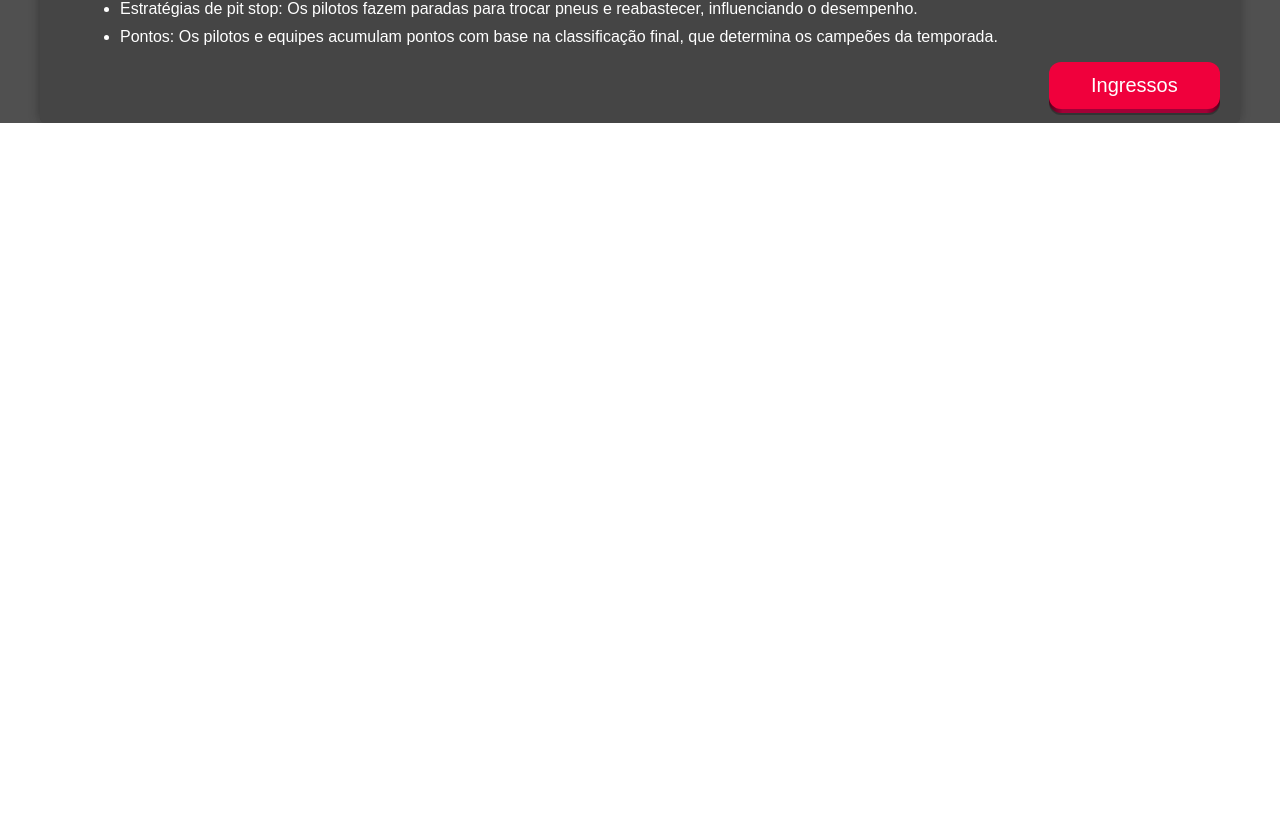
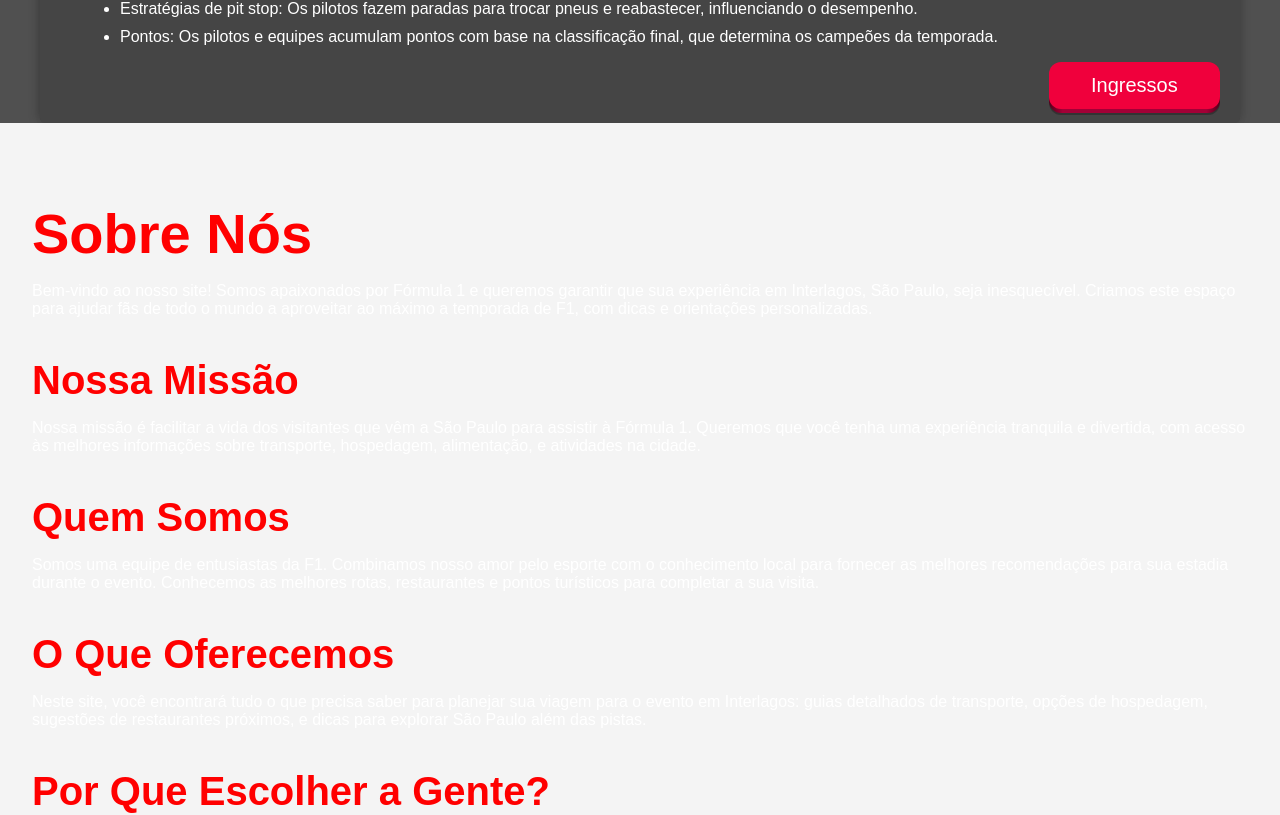
Before and after one commit to Projetos-de-Extensao/PFE_24.2_8001_I_Simblissima, a React app in the folder site_simblissima/: page / in a window 1280 px wide. Shown: the part 2960-3775 px from the top of the page. Before the commit the page ends 3083 px from the top, so only its background shows below. Built offline with nearby package versions, Linux system fonts and the light colour scheme; the HTML template or start-up script is replaced by a standard one.

Commit message:
colocando o componente sobre no site

```diff
--- a/site_simblissima/src/components/Sobre/Sobre.js
+++ /dev/null
@@ -1 +0,0 @@
-import styled from 'styled-components';
--- /dev/null
+++ b/site_simblissima/src/components/Sobre/Styles.js
@@ -0,0 +1 @@
+import styled from 'styled-components';
--- a/site_simblissima/src/components/pages/Home.jsx
+++ b/site_simblissima/src/components/pages/Home.jsx
@@ -4,6 +4,7 @@ import Ingresso from '../Ingresso/Ingresso';
 import Nav from '../Nav/Nav';
 import { Container } from './styles';
 import Programacao from '../Programacao/Programacao';
+import Sobre from '../Sobre/Sobre';
 
 
 function Home() {
@@ -15,6 +16,7 @@ function Home() {
         <Programacao/>
         <ComoChegar/>
         <Ingresso/>
+        <Sobre/>
       </Container>
     </>
 
```
